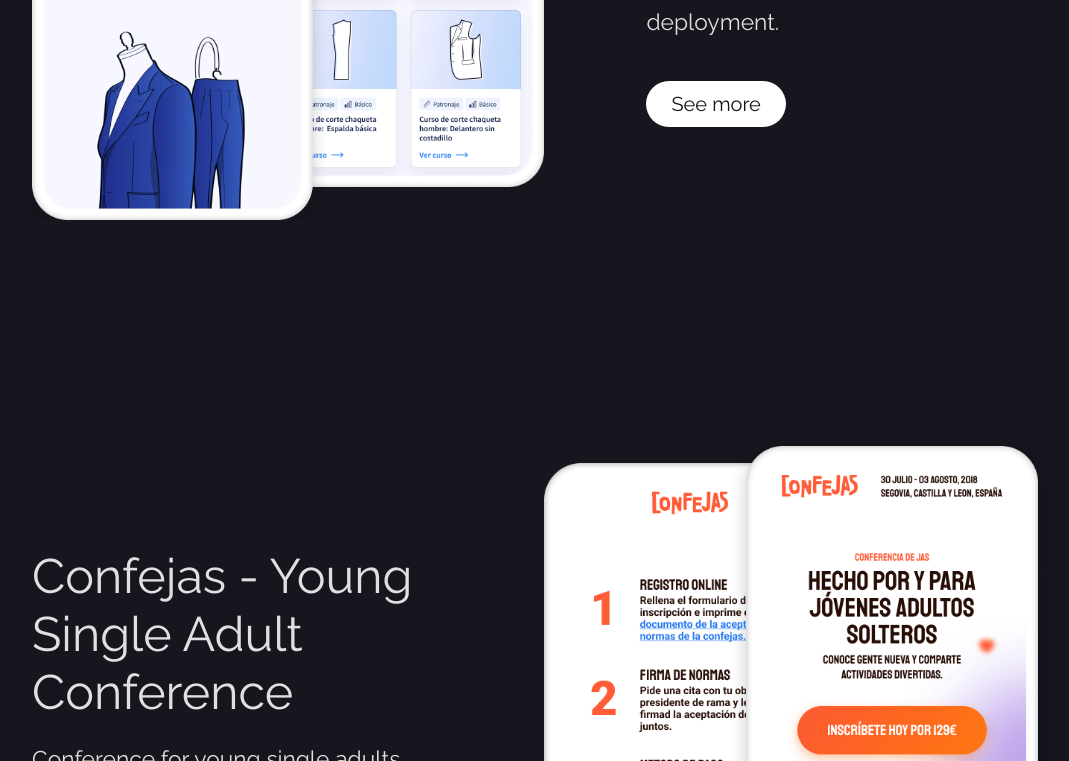
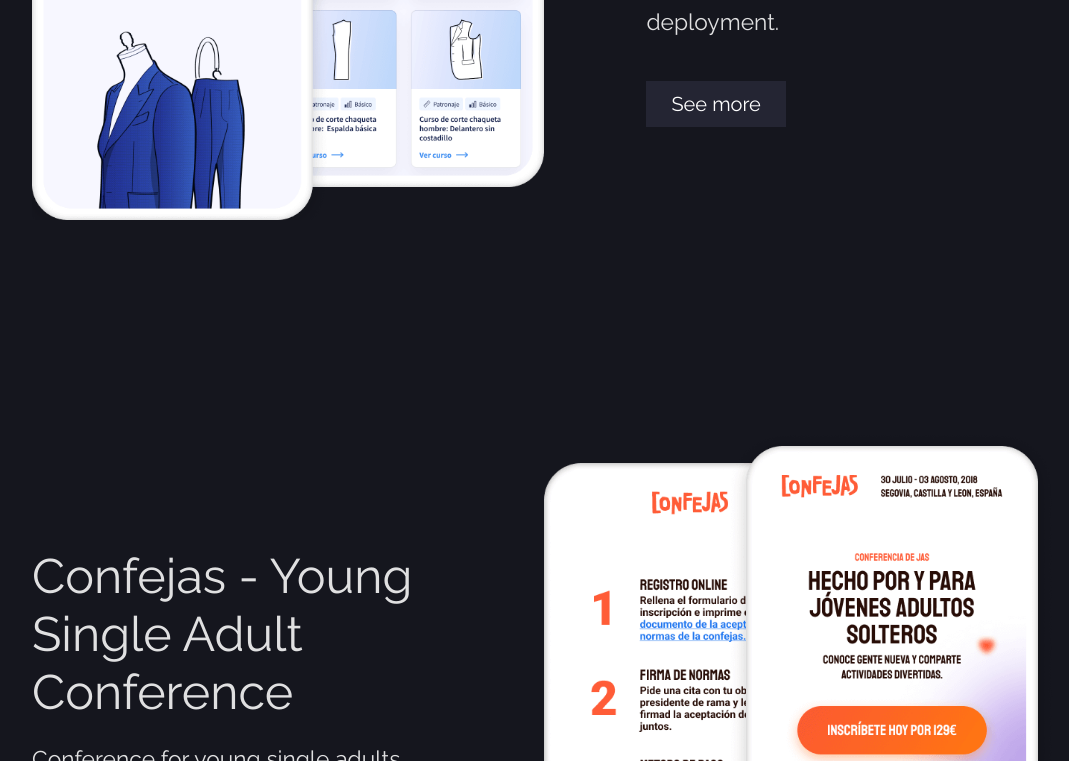
Before and after one commit to luisquispetello/vue-portfolio, a Vue app: page / in a window 1280 px wide. Shown: the part 1059-1820 px from the top of the page, without its empty margins (96-1165 px from the left). Built offline with nearby package versions, Linux system fonts and the light colour scheme.

Commit message:
change button color style

```diff
--- a/src/assets/css/style.css
+++ b/src/assets/css/style.css
@@ -97,22 +97,22 @@
 }
 
 .button {
-  border-radius: 2em;
+  border-radius: 0;
   border: 1px solid transparent;
   padding: 0.6rem 2.4rem;
   margin: 2rem 0;
   font-size: 2rem;
   font-size: clamp(1.6rem, 1vw + 1rem, 2rem);
   font-family: inherit;
-  background-color: rgba(255, 255, 255, 1);
-  color: #15161e;
+  background-color: #242533;
+  color: rgba(255, 255, 255, 1);
   cursor: pointer;
   transition: background-color 0.25s;
   width: fit-content;
   text-decoration: none;
 }
 .button:hover {
-  background-color: rgba(255, 255, 255, 0.37);
+  background-color: rgba(255, 255, 255, 0.2);
 }
 .button:focus,
 .button:focus-visible {
```
